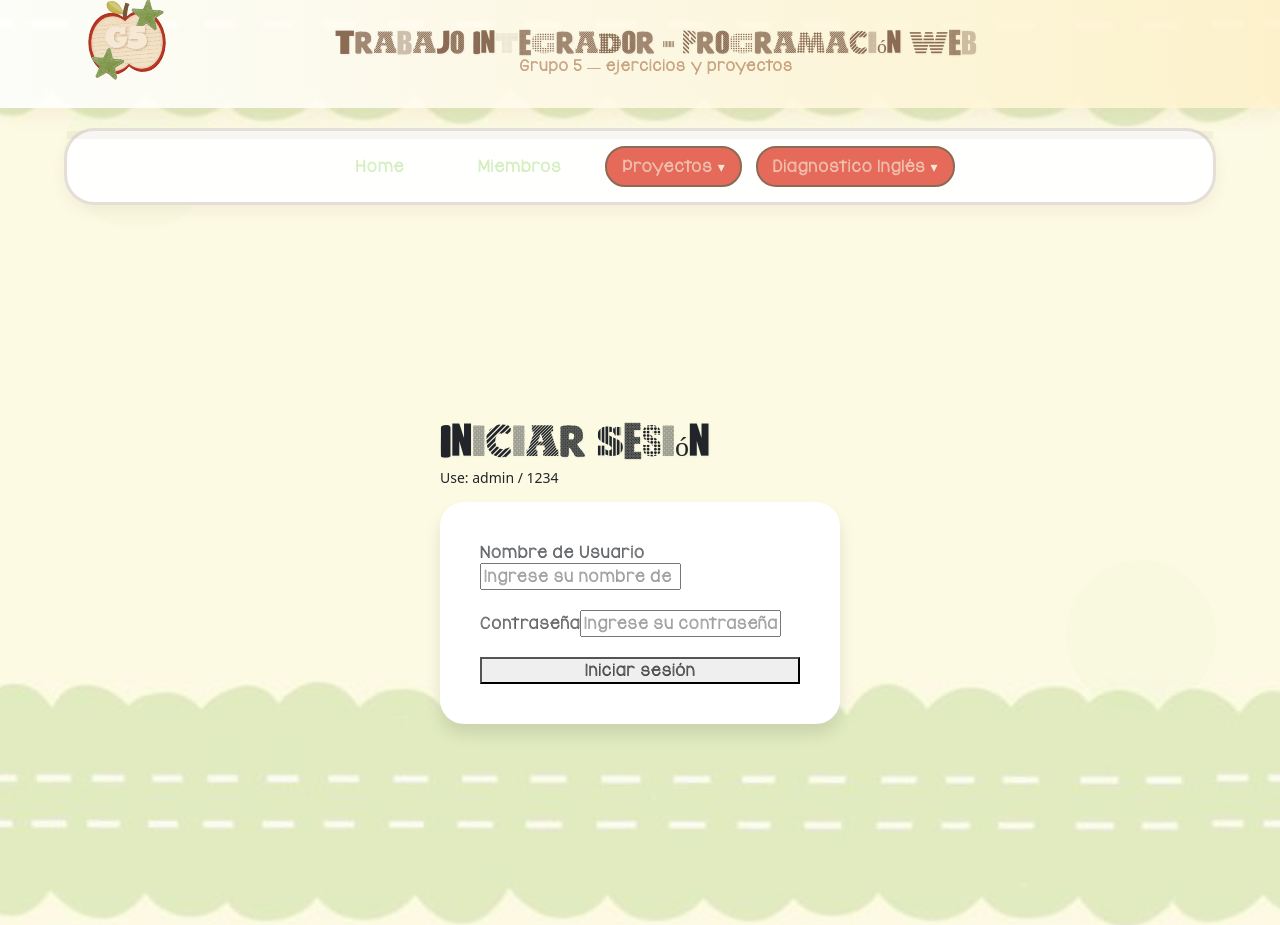
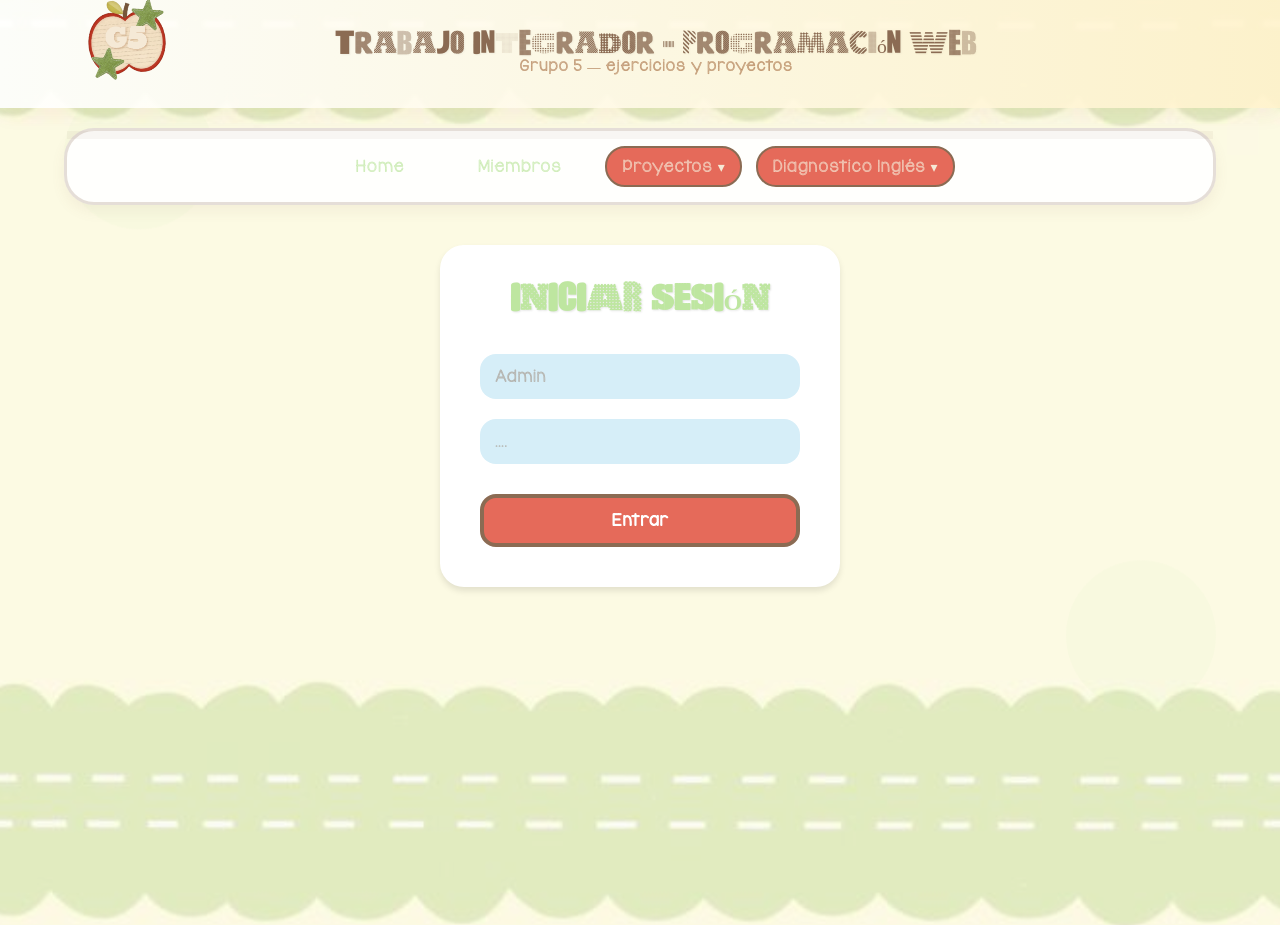
Before and after one commit to lucianochimale8/proyecto06_trabajointegrador_grupo5, a React (Vite) app in the folder client/: page /login in a window 1280 px wide. Built offline with nearby package versions, Linux system fonts and the light colour scheme.

Commit message:
Restaure el style del login/bejaranoValentina

```diff
--- a/client/src/common/Login.jsx
+++ b/client/src/common/Login.jsx
@@ -51,35 +51,27 @@ export default function Login() {
   return (
     <div className="login-container">
       <div className="login-card">
-        <div className="login-header">
-          <h2>Iniciar Sesión</h2>
-          <p>Use: admin / 1234</p>
-        </div>
-
+        <h2 className="login-title">INICIAR SESIÓN</h2>
         <form onSubmit={handleSubmit} className="login-form">
-          <div className="form-group">
-            <label htmlFor="username">Nombre de Usuario</label>
           <input
             type="text"
             id="username"
-              placeholder="Ingrese su nombre de usuario"
+            className="login-input"
+            placeholder="Admin"
             value={username}
             onChange={(e) => setUsername(e.target.value)}
             required
           />
-          </div>
 
-          <div className="form-group">
-            <label htmlFor="password">Contraseña</label>
           <input
             type="password"
             id="password"
-              placeholder="Ingrese su contraseña"
+            className="login-input"
+            placeholder="...."
             value={password}
             onChange={(e) => setPassword(e.target.value)}
             required
           />
-          </div>
 
           {loginError && <div className="error-message">{loginError}</div>}
 
@@ -87,7 +79,7 @@ export default function Login() {
             type="submit"
             className="login-button"
           >
-            Iniciar sesión
+            Entrar
           </button>
         </form>
       </div>
--- a/client/src/styles/global.css
+++ b/client/src/styles/global.css
@@ -594,30 +594,87 @@ h6 {
   display: flex;
   padding: 50px;
   justify-content: center;
-  align-items: center;
+  align-items: flex-start;
   min-height: calc(100vh - 100px);
+  padding-top: 20px;
 }
 
-.login-form {
+.login-card {
   background: var(--white-pure);
   padding: 40px;
   border-radius: var(--border-radius-lg);
-  box-shadow: var(--shadow-lg);
+  box-shadow: 0 4px 6px rgba(0, 0, 0, 0.1);
   display: flex;
   flex-direction: column;
   gap: 20px;
   max-width: 400px;
   width: 100%;
-  font-family: 'KG Candy Cane Stripe', cursive;
-  border: 2px solid var(--dried-sage);
 }
 
-.login-heading {
-  color: var(--accent-color-1);
-  margin-bottom: 20px;
+.login-title {
+  color: var(--kawaii-green);
+  margin: 0 0 20px 0;
   font-family: 'Roundabout', cursive;
   font-size: var(--heading-2-size);
   text-align: center;
+  font-weight: 900;
+  text-shadow: 1px 1px 2px rgba(0, 0, 0, 0.1);
+}
+
+.login-form {
+  display: flex;
+  flex-direction: column;
+  gap: 20px;
+  width: 100%;
+}
+
+.login-input {
+  background: var(--kawaii-blue);
+  border: none;
+  border-radius: var(--border-radius-md);
+  padding: 12px 15px;
+  color: var(--kawaii-brown);
+  font-family: 'KG Candy Cane Stripe', cursive;
+  font-size: var(--base-font-size);
+  width: 100%;
+  box-sizing: border-box;
+  transition: all 0.3s ease;
+}
+
+.login-input:focus {
+  outline: none;
+  box-shadow: 0 0 0 2px rgba(139, 107, 83, 0.2);
+}
+
+.login-input::placeholder {
+  color: var(--kawaii-brown);
+  opacity: 0.6;
+}
+
+.login-button {
+  background: var(--kawaii-pink);
+  border: 4px solid var(--kawaii-brown);
+  border-radius: var(--border-radius-md);
+  padding: 12px 24px;
+  color: white;
+  font-family: 'KG Candy Cane Stripe', cursive;
+  font-size: var(--base-font-size);
+  font-weight: 900;
+  cursor: pointer;
+  transition: all 0.3s ease;
+  width: 100%;
+  margin-top: 10px;
+}
+
+.login-button:hover {
+  background: #d45a4a;
+  transform: translateY(-2px);
+  box-shadow: 0 4px 8px rgba(0, 0, 0, 0.2);
+}
+
+.login-button:active {
+  transform: translateY(0);
+  box-shadow: 0 2px 4px rgba(0, 0, 0, 0.2);
 }
 
 .login-message {
```
Lines whose indentation alone changed are shown as unchanged.
